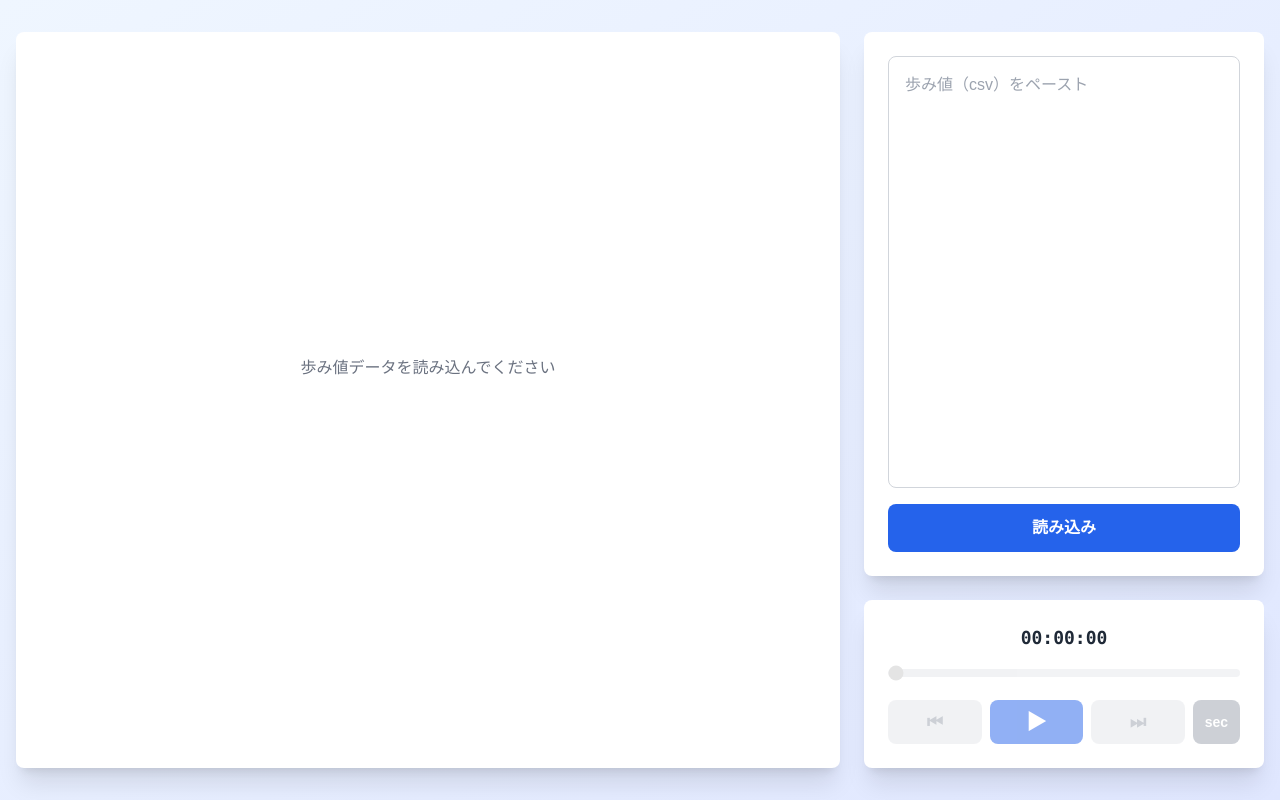
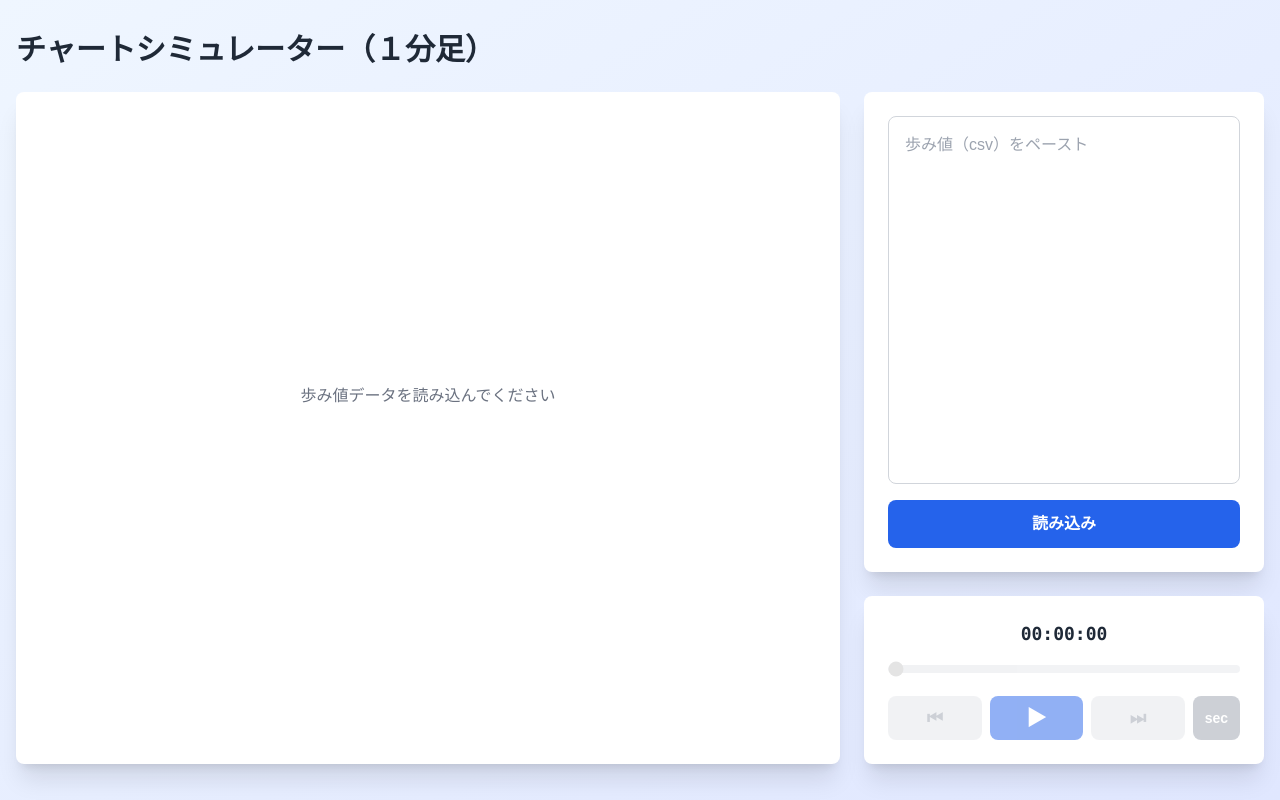
Before and after one commit to kashiomaru/kabu_sim, a Next.js app: page / in a window 1280 px wide. Built offline with nearby package versions, Linux system fonts and the light colour scheme.

Commit message:
ヘッダーを追加

```diff
--- a/app/page.tsx
+++ b/app/page.tsx
@@ -605,7 +605,13 @@ export default function Home() {
   return (
     <main className="min-h-screen bg-gradient-to-br from-blue-50 to-indigo-100 dark:from-gray-900 dark:to-gray-800">
       <div className="container mx-auto px-4 py-8">
-        <div className="grid grid-cols-1 lg:grid-cols-3 gap-6 h-[calc(100vh-4rem)]">
+        {/* ヘッダー */}
+        <div className="mb-6">
+          <h1 className="text-3xl font-bold text-gray-800 dark:text-white">
+            チャートシミュレーター（１分足）
+          </h1>
+        </div>
+        <div className="grid grid-cols-1 lg:grid-cols-3 gap-6 h-[calc(100vh-8rem)]">
           {/* 左側：チャートエリア */}
           <div className="lg:col-span-2 bg-white dark:bg-gray-800 rounded-lg shadow-xl p-6">
             <div className="w-full h-[calc(100%-4rem)]">
```
